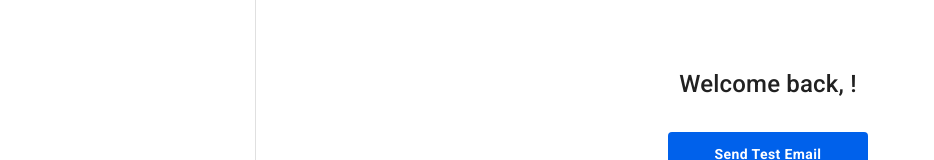
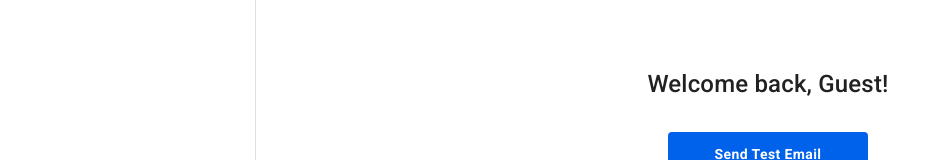
Before and after one commit to do-yard/do-starter-kit, a Next.js app in the folder application/: page /dashboard in a window 1280 px wide. Shown: the part 213-373 px from the top of the page, without its empty margins (0-934 px from the left). Built offline with nearby package versions, Linux system fonts and the light colour scheme; no server answers; what @mui/material-nextjs would draw is missing.

Commit message:
make dashboard page client side

```diff
--- a/application/src/app/(protected)/dashboard/DashboardPageClient.tsx
+++ /dev/null
@@ -1,60 +0,0 @@
-'use client';
-
-import { useState, useTransition } from 'react';
-import { Typography, Box } from '@mui/material';
-import { EmailClient } from 'lib/api/email';
-import Button from '@mui/material/Button';
-
-/**
- * DashboardPageClient renders the dashboard UI and allows the user to send a test email to themselves.
- * @param userEmail - The email address of the logged-in user.
- */
-export default function DashboardPageClient({ userEmail }: { userEmail: string }) {
-  const [sending, startTransition] = useTransition();
-  const [sent, setSent] = useState(false);
-  const [error, setError] = useState<string | null>(null);
-
-  const handleSendEmail = () => {
-    setError(null);
-    setSent(false);
-    startTransition(async () => {
-      try {
-        const api = new EmailClient();
-        await api.testEmail(userEmail);
-        setSent(true);
-      } catch (e) {
-        setError((e as Error).message || 'Failed to send email');
-      }
-    });
-  };
-
-  return (
-    <Box
-      display="flex"
-      flexDirection="column"
-      justifyContent="center"
-      alignItems="center"
-      minHeight="80vh"
-    >
-      <Typography variant="h4">Welcome back, {userEmail}!</Typography>
-      <Button
-        variant="contained"
-        sx={{ mt: 4, minWidth: 200 }}
-        disabled={sending}
-        onClick={handleSendEmail}
-      >
-        {sending ? 'Sending...' : 'Send Test Email'}
-      </Button>
-      {sent && (
-        <Typography color="success.main" sx={{ mt: 2 }}>
-          Email sent!
-        </Typography>
-      )}
-      {error && (
-        <Typography color="error.main" sx={{ mt: 2 }}>
-          {error}
-        </Typography>
-      )}
-    </Box>
-  );
-}
--- a/application/src/app/(protected)/dashboard/page.tsx
+++ b/application/src/app/(protected)/dashboard/page.tsx
@@ -1,13 +1,64 @@
-import { auth } from 'lib/auth/auth';
-import DashboardPageClient from './DashboardPageClient';
+'use client';
+
+import { Box, Typography, Button } from '@mui/material';
+import { EmailClient } from 'lib/api/email';
+import { useSession } from 'next-auth/react';
+import { useState, useTransition } from 'react';
 
 /**
- * Main dashboard page protected by authentication.
- * Displays a personalized message to the logged in user.
- *
- * @returns Page with centered greeting and session data.
+ * DashboardPage component
+ * This page is protected and allows users to send a test email.
+ * It displays a welcome message with the user's email and a button to send a test email.
+ * If the email is sent successfully, it shows a success message; otherwise, it shows an error message.
  */
-export default async function DashboardPage() {
-  const session = await auth();
-  return <DashboardPageClient userEmail={session?.user.email ?? ''} />;
+export default function DashboardPage() {
+  const [sending, startTransition] = useTransition();
+  const [sent, setSent] = useState(false);
+  const [error, setError] = useState<string | null>(null);
+  const session = useSession();
+  const userEmail = session.data?.user?.email || 'Guest';
+
+  const handleSendEmail = () => {
+    setError(null);
+    setSent(false);
+    startTransition(async () => {
+      try {
+        const api = new EmailClient();
+        await api.testEmail(userEmail);
+        setSent(true);
+      } catch (e) {
+        setError((e as Error).message || 'Failed to send email');
+      }
+    });
+  };
+
+  return (
+    <Box
+      display="flex"
+      flexDirection="column"
+      justifyContent="center"
+      alignItems="center"
+      minHeight="80vh"
+    >
+      <Typography variant="h4">Welcome back, {userEmail}!</Typography>
+      <Button
+        variant="contained"
+        sx={{ mt: 4, minWidth: 200 }}
+        disabled={sending}
+        onClick={handleSendEmail}
+      >
+        {sending ? 'Sending...' : 'Send Test Email'}
+      </Button>
+      {sent && (
+        <Typography color="success.main" sx={{ mt: 2 }}>
+          Email sent!
+        </Typography>
+      )}
+      {error && (
+        <Typography color="error.main" sx={{ mt: 2 }}>
+          {error}
+        </Typography>
+      )}
+    </Box>
+  );
 }
```
